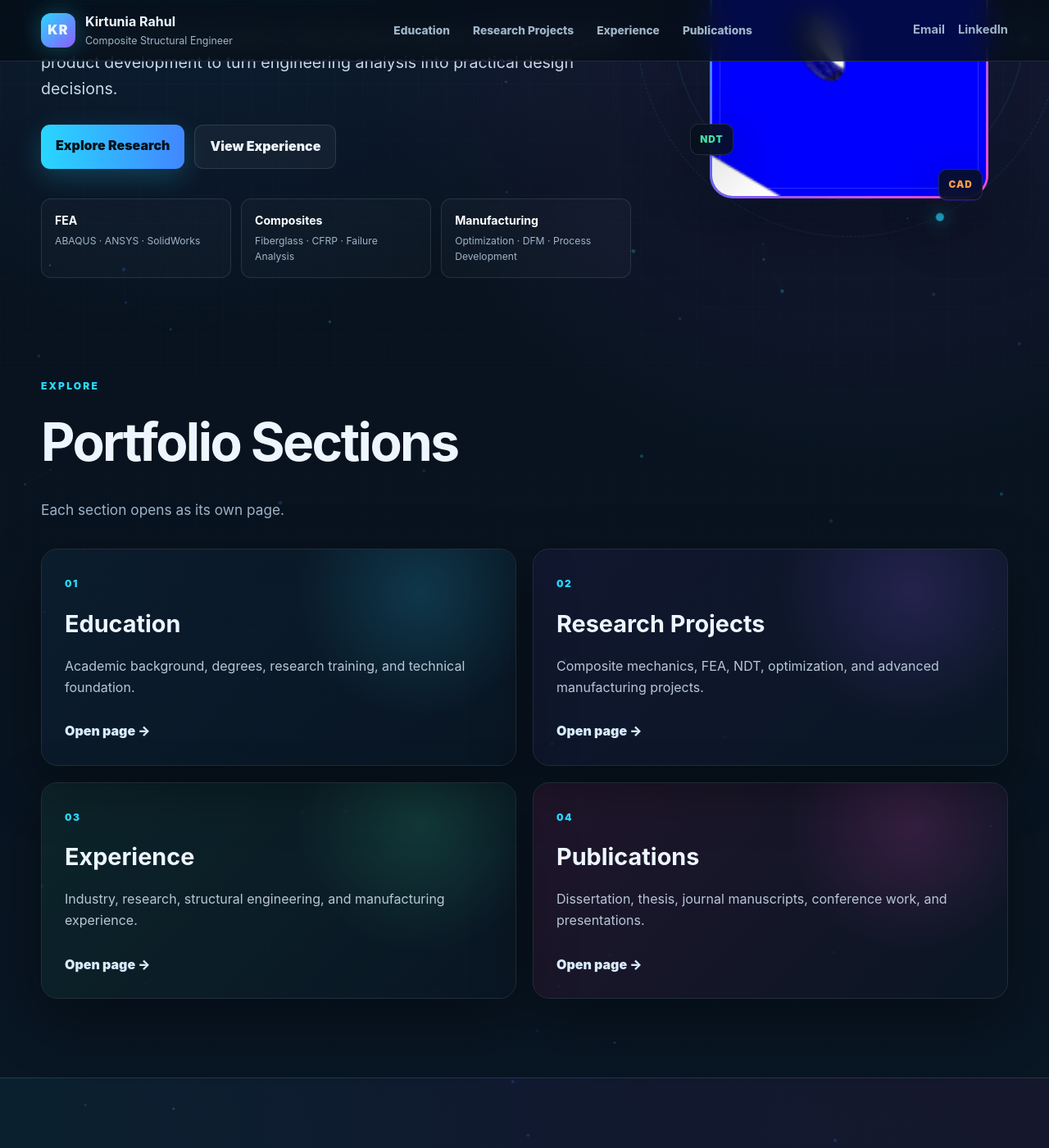
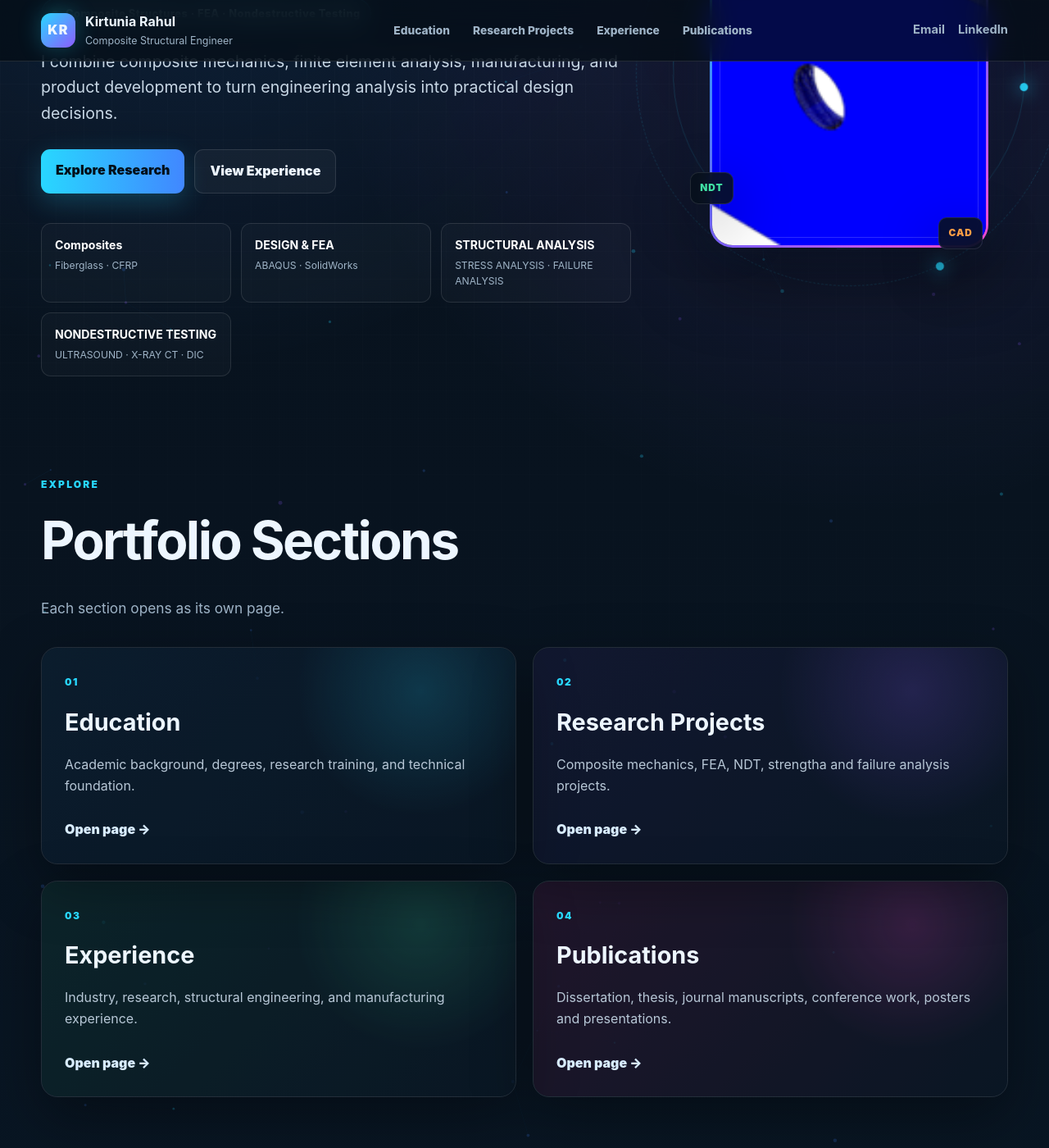
Before and after one commit to kirtuniarahul/kirtuniarahul.github.io, a Jekyll site: the page built from index.md, in a window 1280 px wide and 1400 px high, scrolled down 451 px. Shown: the whole window at 82% size. Built offline with Jekyll 4.4.1, drawn with Linux system fonts in a browser that asks for light colours; some of the changed text lies outside the part shown.

Commit message:
Revise portfolio content and expertise areas
Updated various sections to reflect changes in expertise and project descriptions.

```diff
--- a/index.md
+++ b/index.md
@@ -10,11 +10,12 @@
 
 
       <p class="eyebrow">ENGINEERING PORTFOLIO</p>
-      <h1>Kirtunia Rahul, <span>Ph.D.</span></h1>
+      <h1 style="margin-bottom: 30px;">
+        Kirtunia Rahul, Ph.D.</span></h1>
 
       <div class="status-pill">
         <span class="status-dot"></span>
-        Composite Structures · FEA · Advanced Manufacturing
+        Composite Structures · FEA · Nondestructive Testing
       </div>
 
       <p class="hero-lead">
@@ -29,16 +30,20 @@
 
       <div class="hero-metrics">
         <div>
-          <strong>FEA</strong>
-          <span>ABAQUS · ANSYS · SolidWorks</span>
+          <strong>Composites</strong>
+          <span>Fiberglass · CFRP </span>
         </div>
         <div>
-          <strong>Composites</strong>
-          <span>Fiberglass · CFRP · Failure Analysis</span>
+          <strong>DESIGN & FEA</strong>
+          <span>ABAQUS · SolidWorks</span>
         </div>
         <div>
-          <strong>Manufacturing</strong>
-          <span>Optimization · DFM · Process Development</span>
+          <strong>STRUCTURAL ANALYSIS</strong>
+          <span>STRESS ANALYSIS · FAILURE ANALYSIS</span>
+        </div>
+        <div>
+          <strong>NONDESTRUCTIVE TESTING</strong>
+          <span>ULTRASOUND · X-RAY CT · DIC</span>
         </div>
       </div>
     </div>
@@ -76,7 +81,7 @@
       <a class="home-page-card research-card" href="{{ '/research/' | relative_url }}">
         <span class="page-number">02</span>
         <h3>Research Projects</h3>
-        <p>Composite mechanics, FEA, NDT, optimization, and advanced manufacturing projects.</p>
+        <p>Composite mechanics, FEA, NDT, strengtha and failure analysis projects.</p>
         <span class="page-arrow">Open page →</span>
       </a>
 
@@ -90,7 +95,7 @@
       <a class="home-page-card publications-card" href="{{ '/publications/' | relative_url }}">
         <span class="page-number">04</span>
         <h3>Publications</h3>
-        <p>Dissertation, thesis, journal manuscripts, conference work, and presentations.</p>
+        <p>Dissertation, thesis, journal manuscripts, conference work, posters and presentations.</p>
         <span class="page-arrow">Open page →</span>
       </a>
     </div>
```
